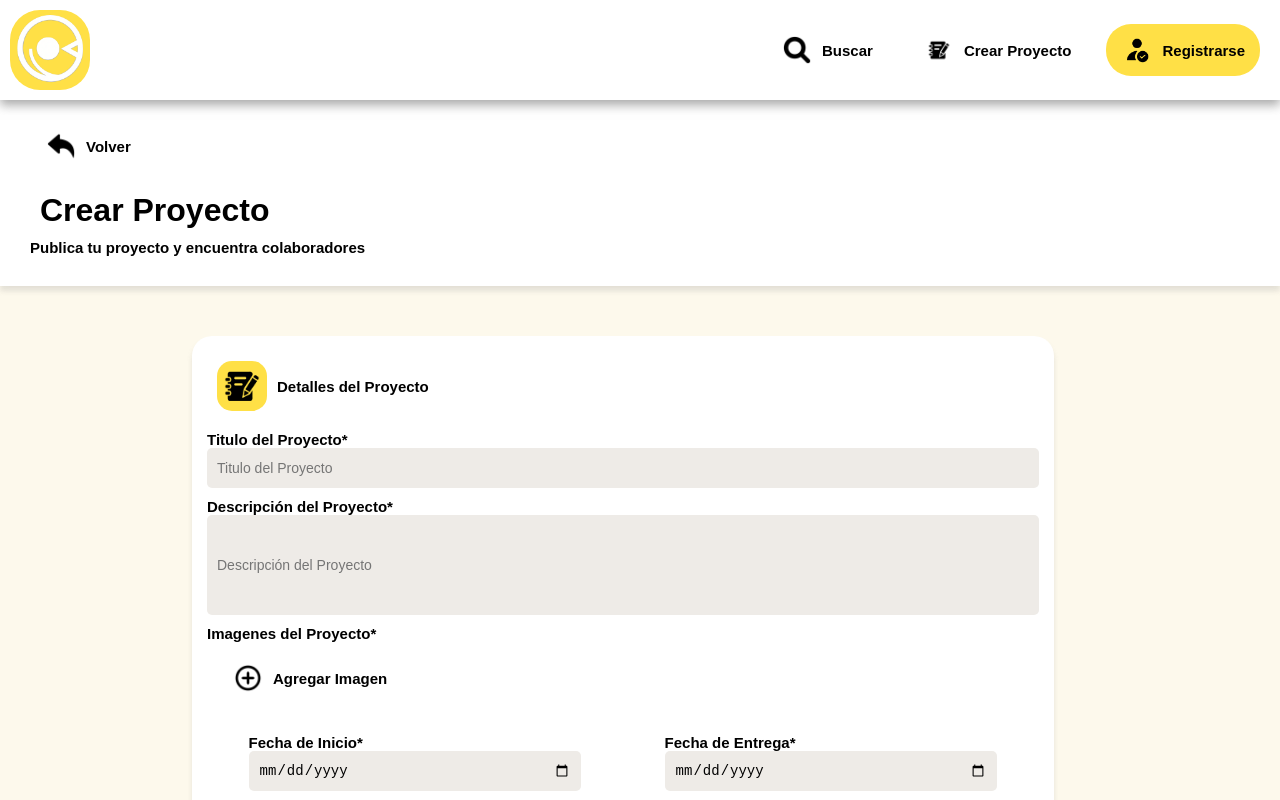
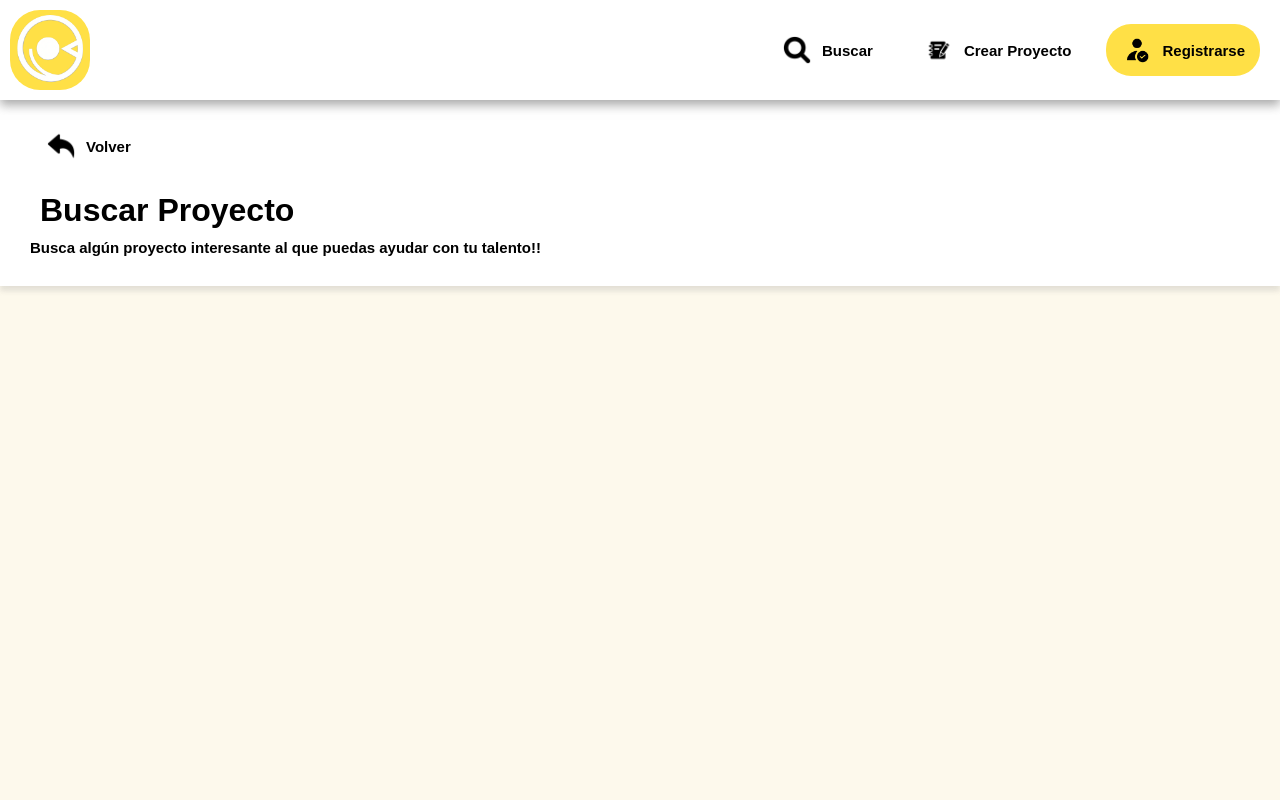
Before and after one commit to vicentt16/WorkPalFrontEnd, a React (Vite) app in the folder WorkPal/: page / in a window 1280 px wide. Shown: the top 800 px of the page. Built offline with nearby package versions, Linux system fonts and the light colour scheme.

Commit message:
initial commit

```diff
--- /dev/null
+++ b/WorkPal/src/Modules/BuscarProyectos.jsx
@@ -0,0 +1,27 @@
+import { ProjectUpperBar } from "./ProjectUpperBar";
+
+import returnIcon from "/src/Images/returnIcon.png";
+
+export function BuscarProyectos() {
+  return (
+    <div className="total">
+      <ProjectUpperBar />
+      <textarea />
+
+      <div className="upper-panel">
+        <button className="upper-panel-button">
+          <img src={returnIcon} alt="returnIcon" />
+          <h2>Volver</h2>
+        </button>
+
+        <div className="upper-panel-text">
+          <h1>Buscar Proyecto</h1>
+          <h2>
+            Busca algún proyecto interesante al que puedas ayudar con tu
+            talento!!
+          </h2>
+        </div>
+      </div>
+    </div>
+  );
+}
--- a/WorkPal/src/main.jsx
+++ b/WorkPal/src/main.jsx
@@ -18,9 +18,10 @@ import ReactDOM from "react-dom/client";
 import RegisterUser from "./Pages/RegisterUser";
 import "./index.css";
 import { RegisterModule } from "./Modules/RegisterModule";
+import { BuscarProyectos } from "./Modules/buscarProyectos";
 
 ReactDOM.createRoot(document.getElementById("root")).render(
   <React.StrictMode>
-    <RegisterModule/>
+    <BuscarProyectos/>
   </React.StrictMode>
 );
```
